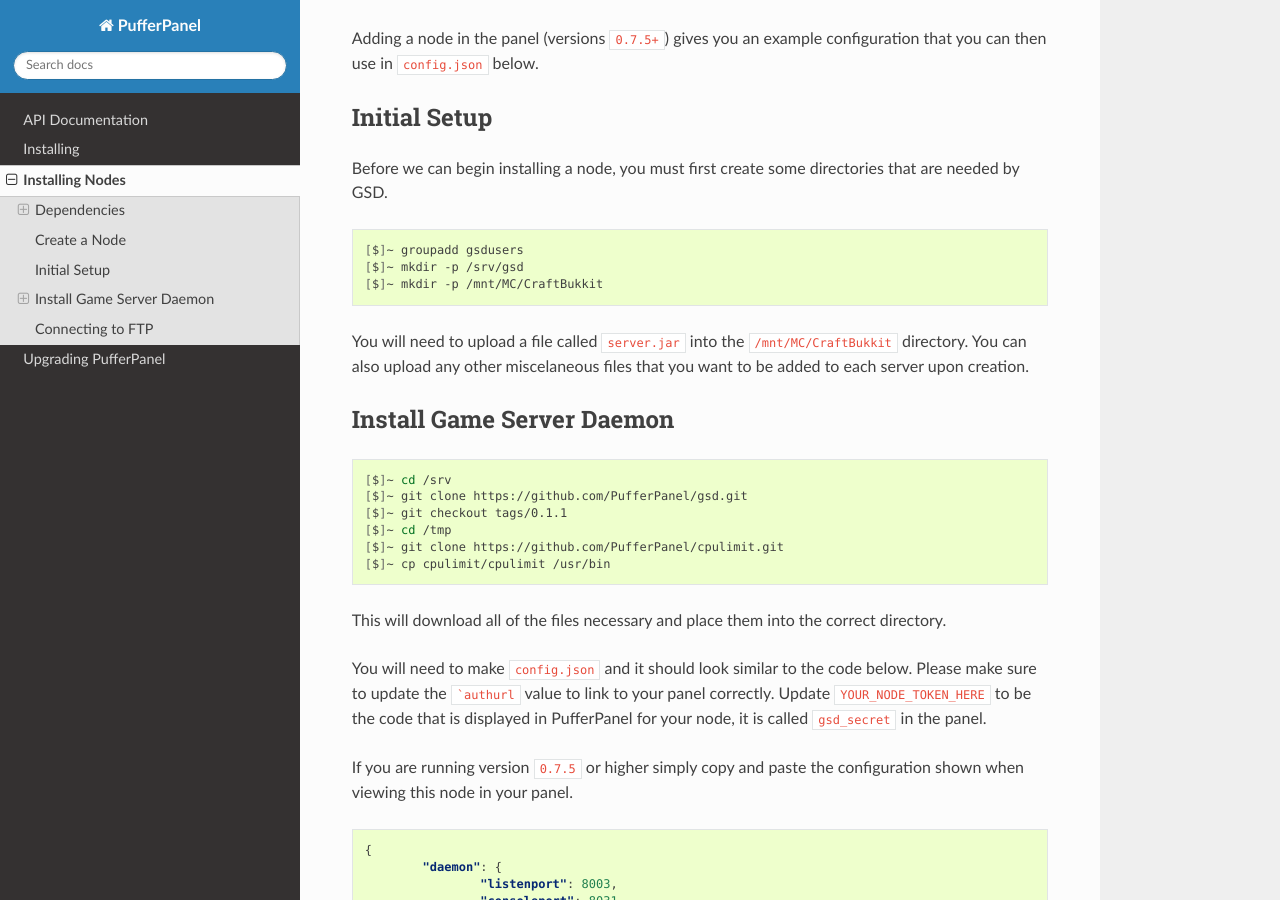
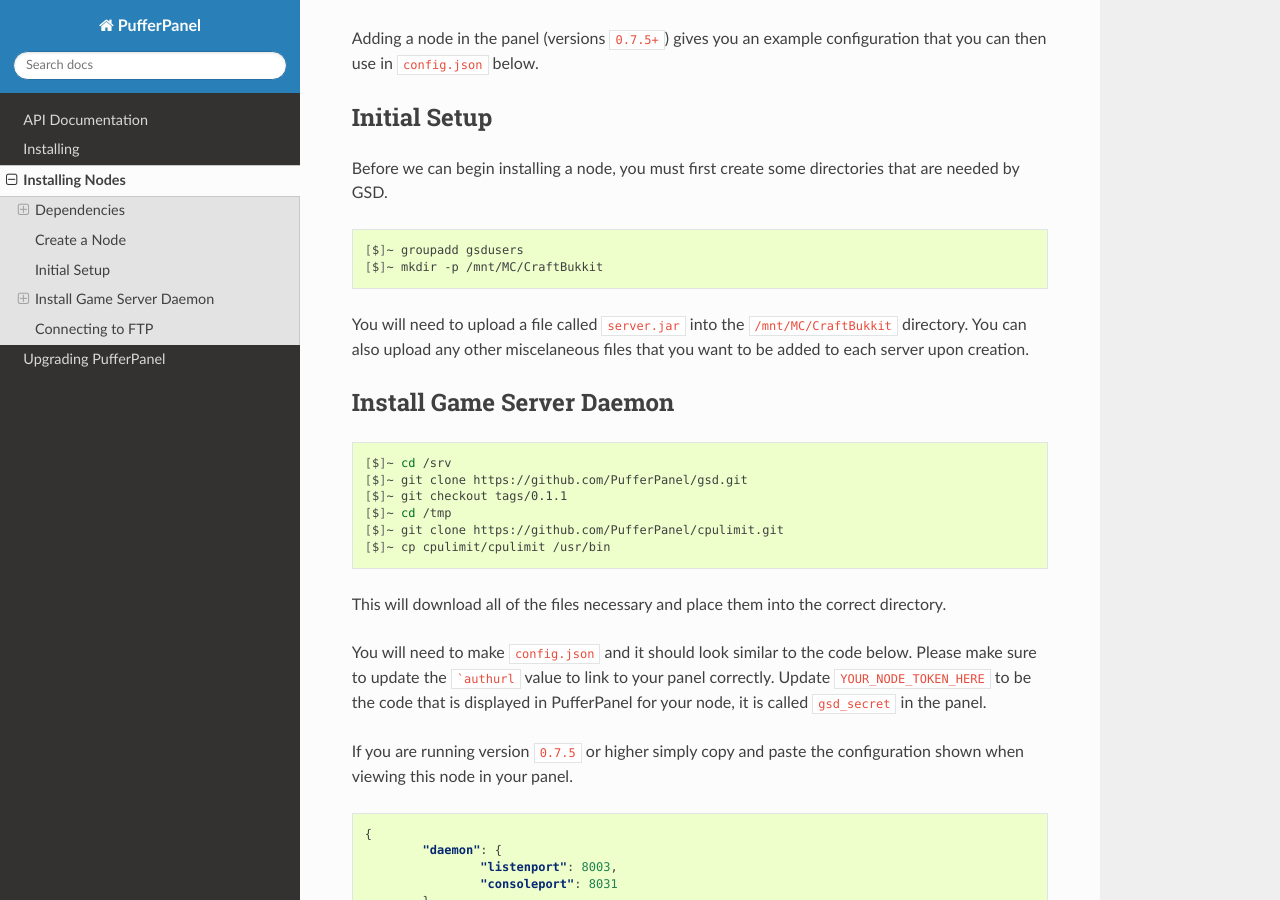
Before and after one commit to pufferpanel/pufferpanel, a Sphinx documentation site: the page built from docs/installing_nodes.rst, in a window 1280 px wide and 900 px high, scrolled down 781 px. Built offline with Sphinx 7.4.7 and the Read the Docs theme 2.0.0, drawn with Linux system fonts in a browser that asks for light colours.

Commit message:
Update installing_nodes.rst

```diff
--- a/docs/installing_nodes.rst
+++ b/docs/installing_nodes.rst
@@ -34,7 +34,6 @@ Before we can begin installing a node, you must first create some directories th
 .. code-block:: sh
 
 	[$]~ groupadd gsdusers
-	[$]~ mkdir -p /srv/gsd
 	[$]~ mkdir -p /mnt/MC/CraftBukkit
 
 You will need to upload a file called ``server.jar`` into the ``/mnt/MC/CraftBukkit`` directory. You can also upload any other miscelaneous files that you want to be added to each server upon creation.
```
